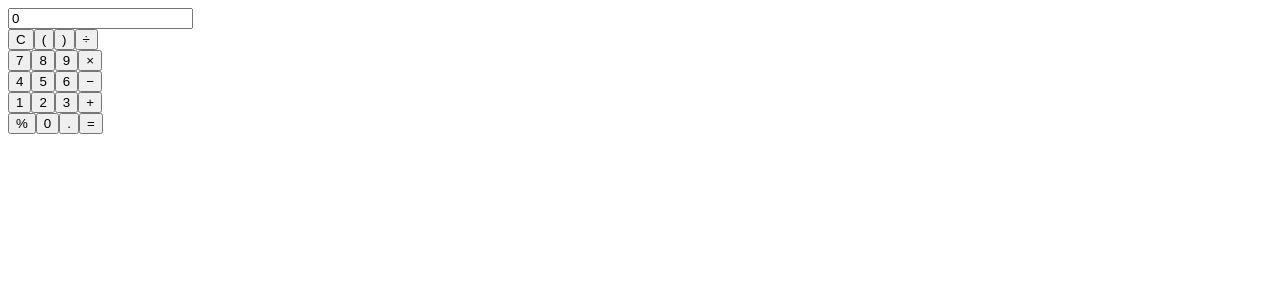
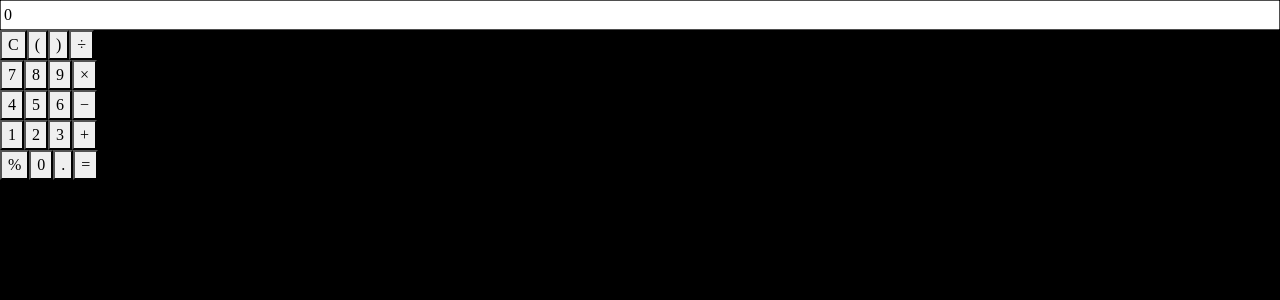
Before and after one commit to Reny8/Calculator-App, a React (Create React App) app: page / in a window 1280 px wide. Shown: the top 300 px of the page. Built offline with nearby package versions, Linux system fonts and the light colour scheme.

Commit message:
Added bootstrap

```diff
--- a/package.json
+++ b/package.json
@@ -6,6 +6,7 @@
     "@testing-library/jest-dom": "^5.16.5",
     "@testing-library/react": "^13.4.0",
     "@testing-library/user-event": "^13.5.0",
+    "bootstrap": "^5.2.2",
     "react": "^18.2.0",
     "react-dom": "^18.2.0",
     "react-scripts": "^2.1.3",
--- a/src/App.css
+++ b/src/App.css
@@ -1,6 +1,12 @@
-/* html body {
-  background-color: black
-} */
-div.app {
-  max-width: 600px
-}
+  html body {
+    background-color: black;
+    max-width: 100%;
+    font-family: Agency FB;
+  }
+  /* div.app {
+    max-width: 600px
+  } */
+
+  input {
+    width:100%
+  }
--- a/src/index.js
+++ b/src/index.js
@@ -1,7 +1,7 @@
 import React from 'react';
 import ReactDOM from 'react-dom/client';
 import App from './App';
-
+import 'bootstrap/dist/css/bootstrap.min.css';
 const root = ReactDOM.createRoot(document.getElementById('root'));
 root.render(
   <React.StrictMode>
```
Also changed, not shown: 1 other file (tests, documents, lock files or other folders).
